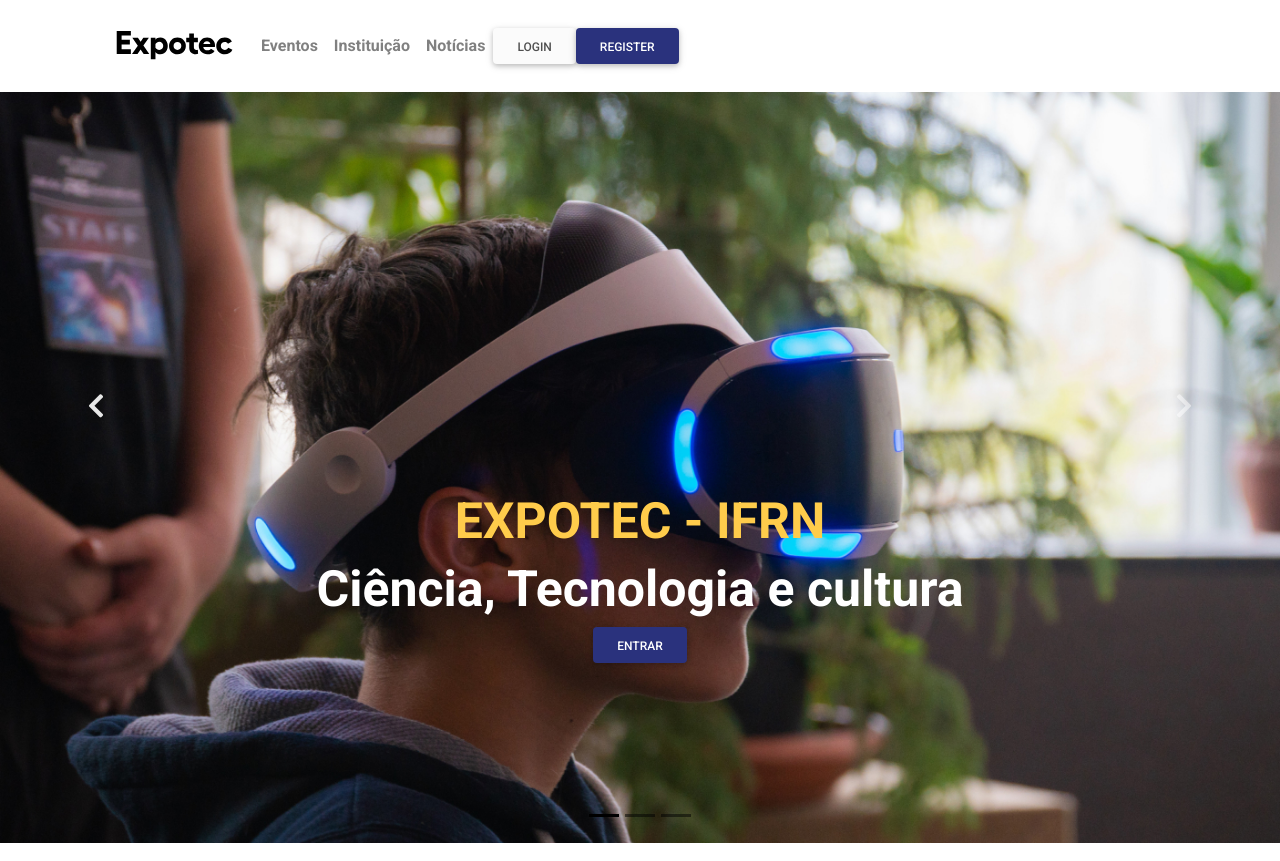
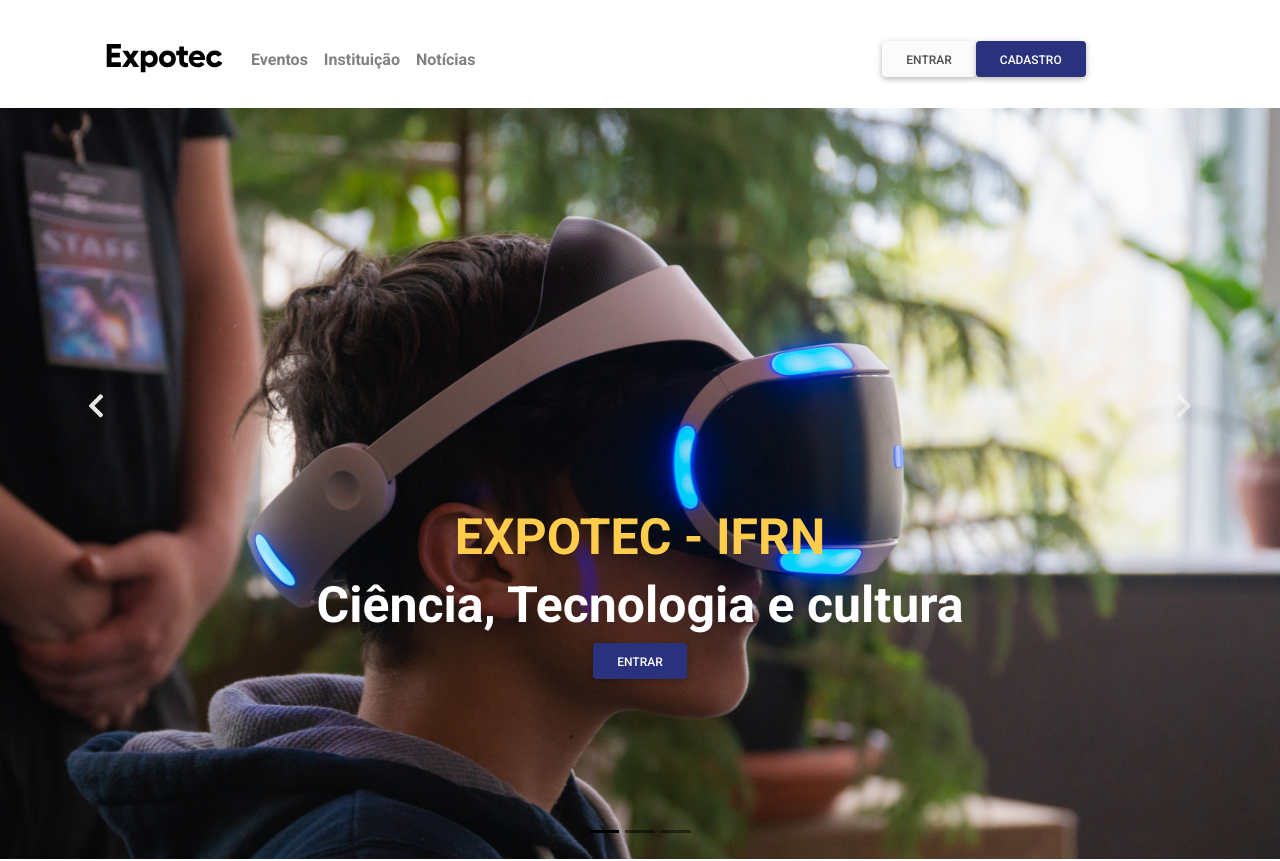
Before and after one commit to reistr85/expotec-frontend, a Vue app: page /#/ in a window 1280 px wide. Shown: the top 861 px of the page. Built offline with nearby package versions, Linux system fonts and the light colour scheme.

Commit message:
corrigindo disposição dos elementos do header

```diff
--- a/src/pages/Header/HeaderSite.vue
+++ b/src/pages/Header/HeaderSite.vue
@@ -2,13 +2,17 @@
 
   <!-- Start your project here-->
   <header class="text-center">
-    <nav class="navbar navbar-expand-lg  ">
+
+          <nav class="container navbar navbar-expand-lg  ">
+            <div class="container row">
+              <div class="col-md-8">
                     <a class="navbar-brand" href="#">
                       </a>
                       <button class="navbar-toggler" type="button" data-toggle="collapse" data-target="#navbarText"
                         aria-controls="navbarText" aria-expanded="false" aria-label="Toggle navigation">
                         <span class="navbar-toggler-icon"></span>
                       </button>
+
                       <div class="collapse navbar-collapse" id="navbarText">
                         <ul class="navbar-nav mr-auto text-center">
                             <li class="nav-item active">
@@ -28,17 +32,20 @@
                             <a class="nav-link" href="#">Notícias</a>
                           </li>
                         </ul>
-
+                      </div>
+              </div>
+              <div class="col-md-4">
                         <span class="navbar-text white-text">
-          <button type="button" class="btn btn-light ">Login</button>
+                      <button type="button" class="btn btn-light ">Entrar</button>
                       </span>
                       <span class="navbar-text white-text">
-          <button type="button" class="btn btn-primary ">Register</button>
+                                <button type="button" class="btn btn-primary ">Cadastro</button>
                       </span>
+              </div>
+            </div>
 
+         </nav>
 
-      </div>
-    </nav>
 
   </header>
 </template>
--- a/src/pages/Header/style.scss
+++ b/src/pages/Header/style.scss
@@ -1,17 +1,20 @@
 // importando estilo principal
 @import '../Site/main.scss';
 
-.navbar{
-    padding: 20px 100px;
+header{
+    padding: 20px 0px;
 
-}
+    nav{
+        box-shadow: none;
+
         .nav-link{
             color:grey;
             font-weight: bold;
-}
+
             .active{
                 color:black
             }
+
             .nav-link:hover{
                 color:black
             }
@@ -23,26 +26,13 @@
                 color:#3b3b3b;
                 font-weight: bold;
             }
-.row{
-    margin-bottom: 30px;
-}
-
-footer{
-    height: 200px;
-    padding-top: 150px;
-    ol{
-        li{
-            list-style: none;
-            display: inline;
-        }
         }
     }
 
-.icones-sociais, .icones-sociais:hover{
-    list-style: none;
-    display: inline;
-    color: grey;
-    font-size: 30px;
-    left: -100px;
+    .col-md-4{
+        margin-top: 8px;
+    }
+
+
 
 }
--- a/src/pages/Site/main.scss
+++ b/src/pages/Site/main.scss
@@ -7,6 +7,7 @@ body{
     margin:0px;
     padding: 0px;
     font-family: Hellix;
+    background-color: white;
 
     h2{
         color:black;
```
Lines whose indentation alone changed are shown as unchanged.
